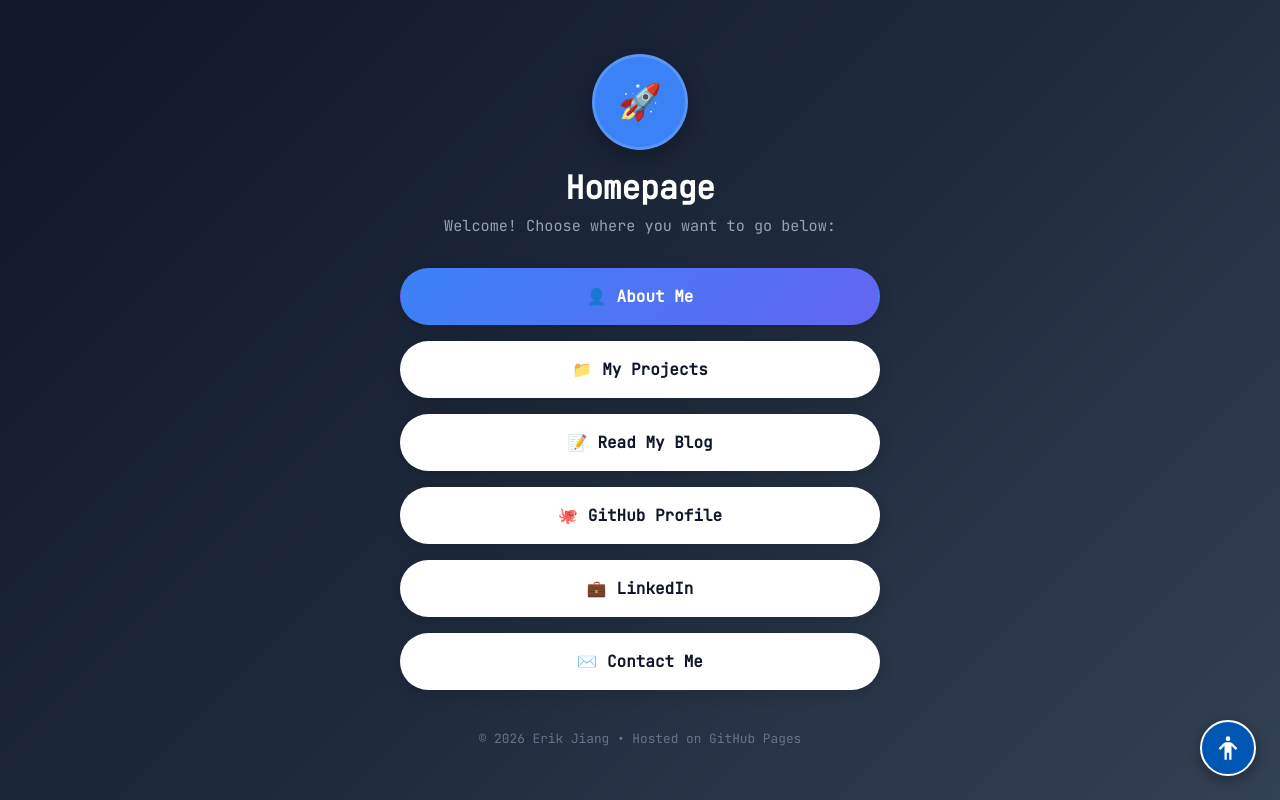
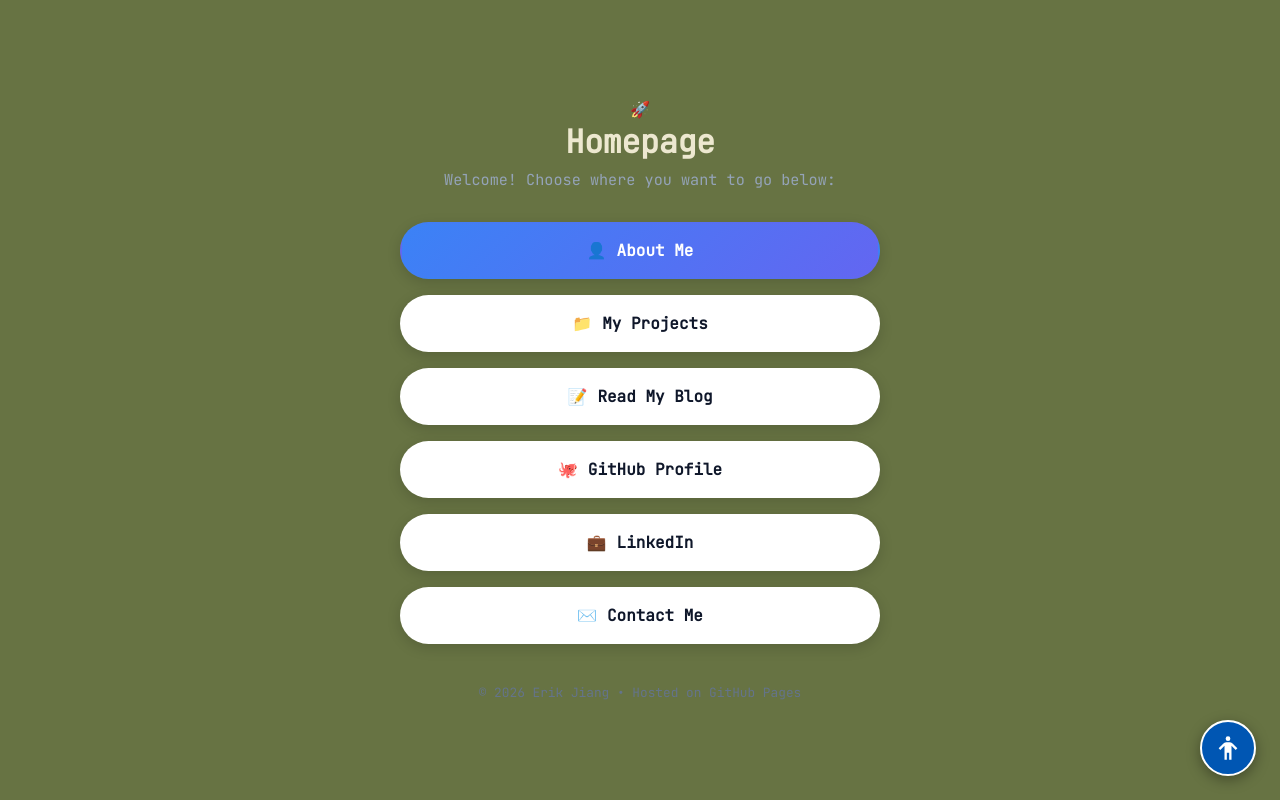
Before and after one commit to IncogBurrit0/IncogBurrit0.github.io, a plain HTML site: page index.html in a window 1280 px wide. Drawn offline with Linux system fonts and the light colour scheme.

Commit message:
text color changes

```diff
--- a/index.html
+++ b/index.html
@@ -19,9 +19,8 @@
       display: flex;
       justify-content: center;
       align-items: center;
-      /* Soft modern gradient background */
-      background: linear-gradient(135deg, #0f172a 0%, #1e293b 50%, #334155 100%);
-      color: #ffffff;
+      background: #677343;
+      color: #EDE8D0;
       padding: 20px;
     }
 
@@ -33,21 +32,6 @@
       display: flex;
       flex-direction: column;
       align-items: center;
-    }
-
-    /* Optional Avatar Circle */
-    .avatar {
-      width: 96px;
-      height: 96px;
-      border-radius: 50%;
-      background: #3b82f6;
-      display: flex;
-      align-items: center;
-      justify-content: center;
-      font-size: 2.2rem;
-      margin-bottom: 16px;
-      box-shadow: 0 8px 24px rgba(0, 0, 0, 0.3);
-      border: 3px solid rgba(255, 255, 255, 0.15);
     }
 
     /* Header */
```
